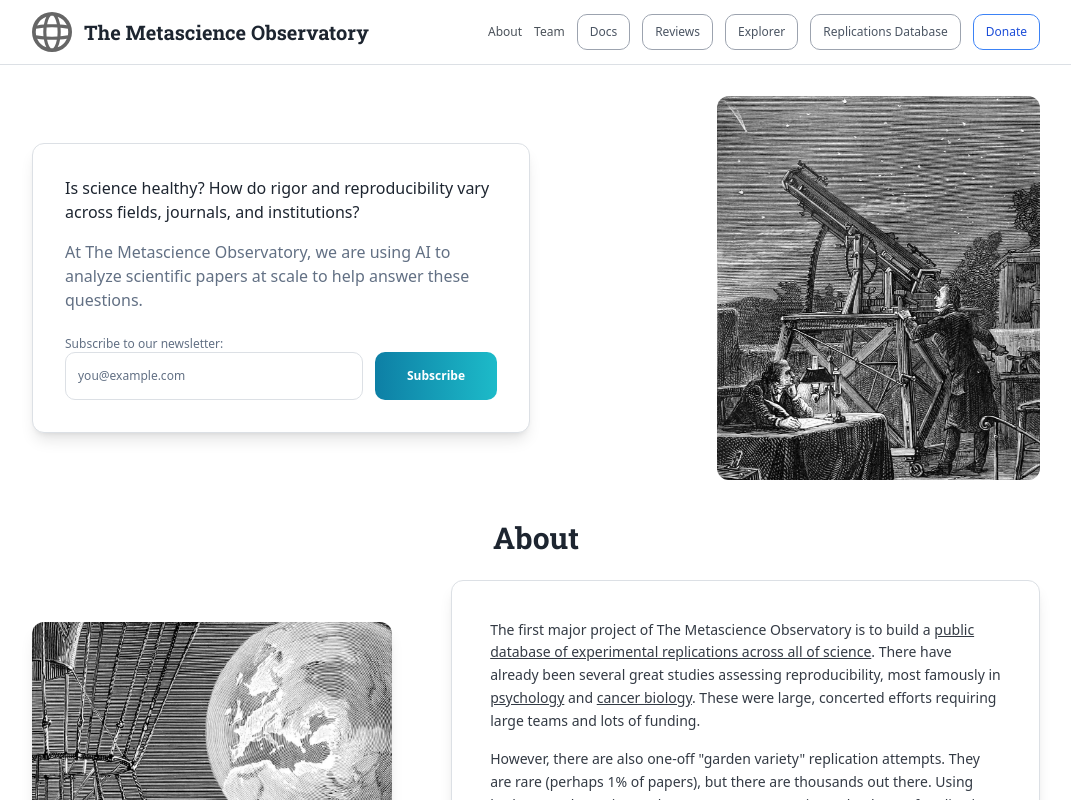
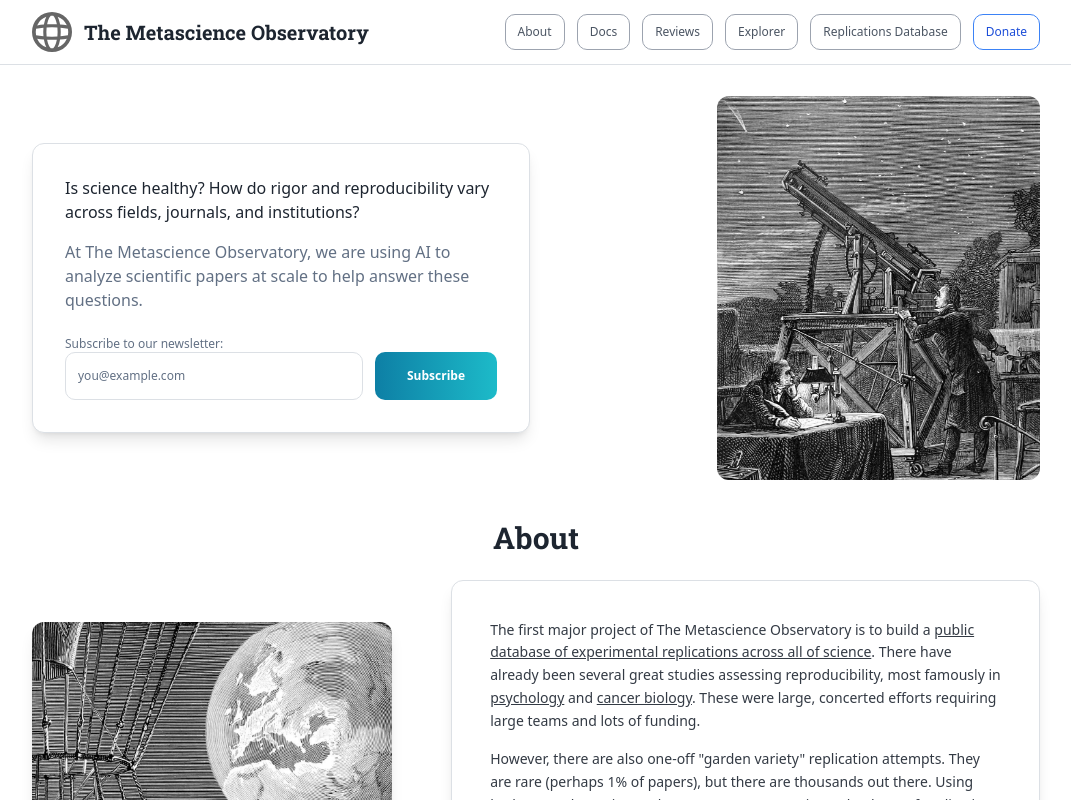
Before and after one commit to delton137/metascience-observatory, a Next.js app: page / in a window 1280 px wide. Shown: the top 800 px of the page, without its empty margins (104-1175 px from the left). Built offline with nearby package versions, Linux system fonts and the light colour scheme.

Commit message:
update buttons

```diff
--- a/components/Navbar.tsx
+++ b/components/Navbar.tsx
@@ -24,8 +24,11 @@ export const Navbar = () => {
           </Link>
 
           <div className="hidden md:flex items-center gap-3 text-xs">
-            <Link href="/#about" className="text-foreground/80 hover:text-foreground transition-colors">About</Link>
-            <Link href="/#team" className="text-foreground/80 hover:text-foreground transition-colors">Team</Link>
+            <Button variant="outline-gradient" size="sm" asChild className="border-gray-400 text-gray-600 dark:text-gray-400 bg-transparent">
+              <Link href="/#about">
+                About
+              </Link>
+            </Button>
             <Button variant="outline-gradient" size="sm" asChild className="border-gray-400 text-gray-600 dark:text-gray-400 bg-transparent">
               <Link href="/docs">
                 Docs
@@ -81,20 +84,11 @@ export const Navbar = () => {
         {isMobileMenuOpen && (
           <div className="md:hidden border-t border-border mt-3 pt-3 pb-3">
             <div className="flex flex-col gap-3">
-              <Link
-                href="/#about"
-                className="text-foreground/80 hover:text-foreground transition-colors py-2"
-                onClick={() => setIsMobileMenuOpen(false)}
-              >
-                About
-              </Link>
-              <Link
-                href="/#team"
-                className="text-foreground/80 hover:text-foreground transition-colors py-2"
-                onClick={() => setIsMobileMenuOpen(false)}
-              >
-                Team
-              </Link>
+              <Button variant="outline-gradient" size="sm" asChild className="w-full justify-center border-gray-400 text-gray-600 dark:text-gray-400 bg-transparent">
+                <Link href="/#about" onClick={() => setIsMobileMenuOpen(false)}>
+                  About
+                </Link>
+              </Button>
               <Button variant="outline-gradient" size="sm" asChild className="w-full justify-center border-gray-400 text-gray-600 dark:text-gray-400 bg-transparent">
                 <Link href="/docs" onClick={() => setIsMobileMenuOpen(false)}>
                   Docs
--- a/components/ReplicationsNavbar.tsx
+++ b/components/ReplicationsNavbar.tsx
@@ -44,7 +44,7 @@ export const ReplicationsNavbar = () => {
                 Explorer
               </Link>
             </Button>
-            <Button variant="outline-gradient" size="sm" asChild className="border-gray-400 text-gray-600 dark:text-gray-400 bg-transparent">
+            <Button variant="outline-gradient" size="sm" asChild className="border-blue-500 text-blue-700 dark:text-blue-400 bg-transparent">
               <Link href="/upload-bibliography">
                 Upload Bibliography
               </Link>
@@ -104,7 +104,7 @@ export const ReplicationsNavbar = () => {
                   Explorer
                 </Link>
               </Button>
-              <Button variant="outline-gradient" size="sm" asChild className="w-full justify-center border-gray-400 text-gray-600 dark:text-gray-400 bg-transparent">
+              <Button variant="outline-gradient" size="sm" asChild className="w-full justify-center border-blue-500 text-blue-700 dark:text-blue-400 bg-transparent">
                 <Link href="/upload-bibliography" onClick={() => setIsMobileMenuOpen(false)}>
                   Upload Bibliography
                 </Link>
```
